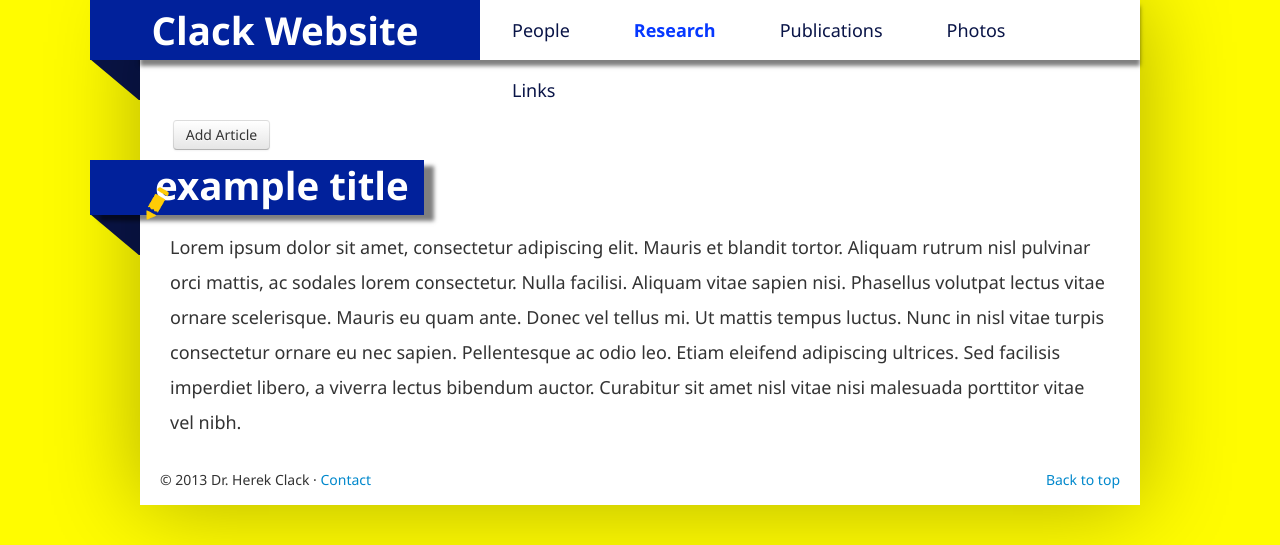
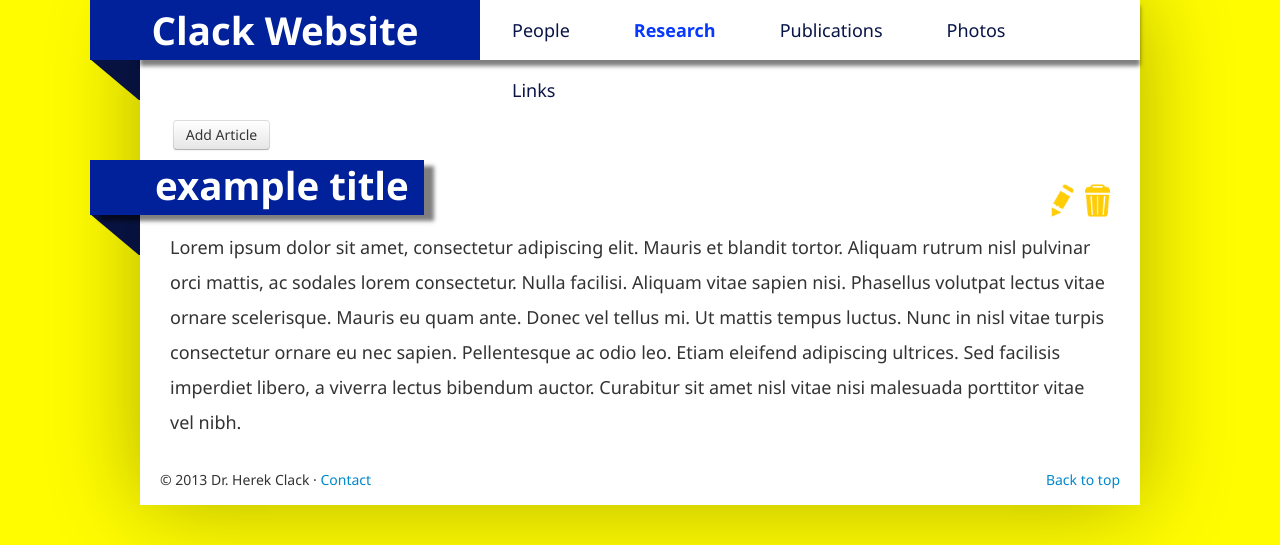
Before and after one commit to csescholars/prof_clack, a PHP site: page /research.php in a window 1280 px wide. Shown: the top 545 px of the page. Run offline with PHP 8.4, Linux system fonts and the light colour scheme; some libraries are stand-ins or nearby versions.

Commit message:
add and remove working for research

```diff
--- a/css/style.css
+++ b/css/style.css
@@ -90,12 +90,30 @@ body {
 	position: relative;
 }
 
-.floating_icon {
+.floating_icon_second {
 
   display: inline-block;
   position: absolute;
-  float: right;
-  top: 25px;
+  right: 25px;
+  top: 22px;
+  width: 35px;
+  height: 35px;
+  margin-top: 1px;
+  *margin-right: .3em;
+  line-height: 35px;
+  vertical-align: text-top;
+  /*background-position: 14px 14px;*/
+  background-size: 35px, 35px;
+  background-repeat: no-repeat;
+  background-image: url("../images/edit.png");
+}
+
+.floating_icon_first {
+
+  display: inline-block;
+  position: absolute;
+  right: 60px;
+  top: 22px;
   width: 35px;
   height: 35px;
   margin-top: 1px;
@@ -123,12 +141,7 @@ body {
 	background-image: url("../images/delete.png");
 }
 
-.delete_pressed_icon {
+.delete_icon:hover {
 
 	background-image: url("../images/delete_pressed.png");
 }
-
-.clear_float_right {
-
-	clear: right;
-}
--- a/db_access/add_research.php
+++ b/db_access/add_research.php
@@ -1,6 +1,6 @@
 <?php
 
-$db = new mysqli('localhost', 'clack', 'password', 'clacktastic');
+$db = new mysqli('localhost', 'root', '', 'clacktastic');
 
 /* check connection */
 if ($db->connect_error) {
--- a/db_access/rm_research.php
+++ b/db_access/rm_research.php
@@ -1,5 +1,5 @@
 <?php
-$db = new mysqli('localhost', 'clack', 'password', 'clacktastic');
+$db = new mysqli('localhost', 'root', '', 'clacktastic');
 
 /* check connection */
 if ($db->connect_error) {
@@ -7,7 +7,7 @@ if ($db->connect_error) {
 	exit();
 }
 
-$stmt = $db->prepare("DELETE * FROM research WHERE title=?");
+$stmt = $db->prepare("DELETE FROM research WHERE title=?");
 $stmt->bind_param('s', $title);
 
 $title = $_POST['title'];
--- a/db_access/update_research.php
+++ b/db_access/update_research.php
@@ -1,5 +1,5 @@
 <?php
-$db = new mysqli('localhost', 'clack', 'password', 'clacktastic');
+$db = new mysqli('localhost', 'root', '', 'clacktastic');
 
 /* check connection */
 if ($db->connect_error) {
--- a/research.php
+++ b/research.php
@@ -1,11 +1,16 @@
+<!DOCTYPE html>
 <?php
 
-  if (isset($_POST['title']) && isset($_POST['paragraph'])) {
+  if (isset($_POST['add']) && isset($_POST['title']) && isset($_POST['paragraph'])) {
 
     require_once('db_access/add_research.php');
   }
+
+  if (isset($_POST['delete']) && isset($_POST['title'])) {
+
+    require_once('db_access/rm_research.php');
+  }
 ?>
-<!DOCTYPE html>
 <html lang="en">
   <head>
     <meta charset="utf-8">
@@ -75,7 +80,8 @@
             <h3 id="myModalLabel">Add Article</h3>
           </div>
           <div class="modal-body">
-            <form class="research_form" method="post" action="db_access/add_research.php">
+            <form class="research_form" method="post">
+              <input type="hidden" name="add" value="true" />
               Title: &nbsp;&nbsp;&nbsp;<input class="input-taller" type="text" name="title"><br />
               <br />
               <textarea class="ckeditor" type="text" name="paragraph" cols="80" rows="15"></textarea>
@@ -96,9 +102,8 @@
 
     echo "
         <div class='article icon_holder' table-id='1'>
-          <a href='#'><span class='floating_icon edit_icon'></span></a>
-          <a href='#'><span class='floating_icon edit_icon'></span></a>
-          <div class='clear_float_right'></div>
+          <a href='#' class='edit_research'><span class='floating_icon_first edit_icon'></span></a>
+          <a href='#' class='delete_research'><span class='floating_icon_second delete_icon'></span></a>
           <h1 class='header_title'>
     ";
     echo $row['title'];
@@ -133,13 +138,44 @@
     <script src="bootstrap/js/bootstrap.min.js"></script>
     <script src="ckeditor/ckeditor.js"></script>
     <script>
+      function post_to_url(path, params) {
+          method = "post"; // Set method to post by default if not specified.
+
+          // The rest of this code assumes you are not using a library.
+          // It can be made less wordy if you use one.
+          var form = document.createElement("form");
+          form.setAttribute("method", method);
+          form.setAttribute("action", path);
+
+          for(var key in params) {
+              if(params.hasOwnProperty(key)) {
+                  var hiddenField = document.createElement("input");
+                  hiddenField.setAttribute("type", "hidden");
+                  hiddenField.setAttribute("name", key);
+                  hiddenField.setAttribute("value", params[key]);
+
+                  form.appendChild(hiddenField);
+               }
+          }
+          document.body.appendChild(form);
+          form.submit();
+      }
+
       $(function(){
           //set selected
           $(".research").addClass("selected");
           $(".research_submit").click(function() {
             $(".research_form").submit();
           });
-      })
+
+          $(".delete_research").click(function() {
+
+//            var title = $(this).next('.header_title').html().trim();
+            var title = 'test';
+            alert("posting title"+title);
+            post_to_url(window.location.href, {'delete':'true', 'title':title});
+          });
+      });
     </script>
   </body>
 </html>
```
